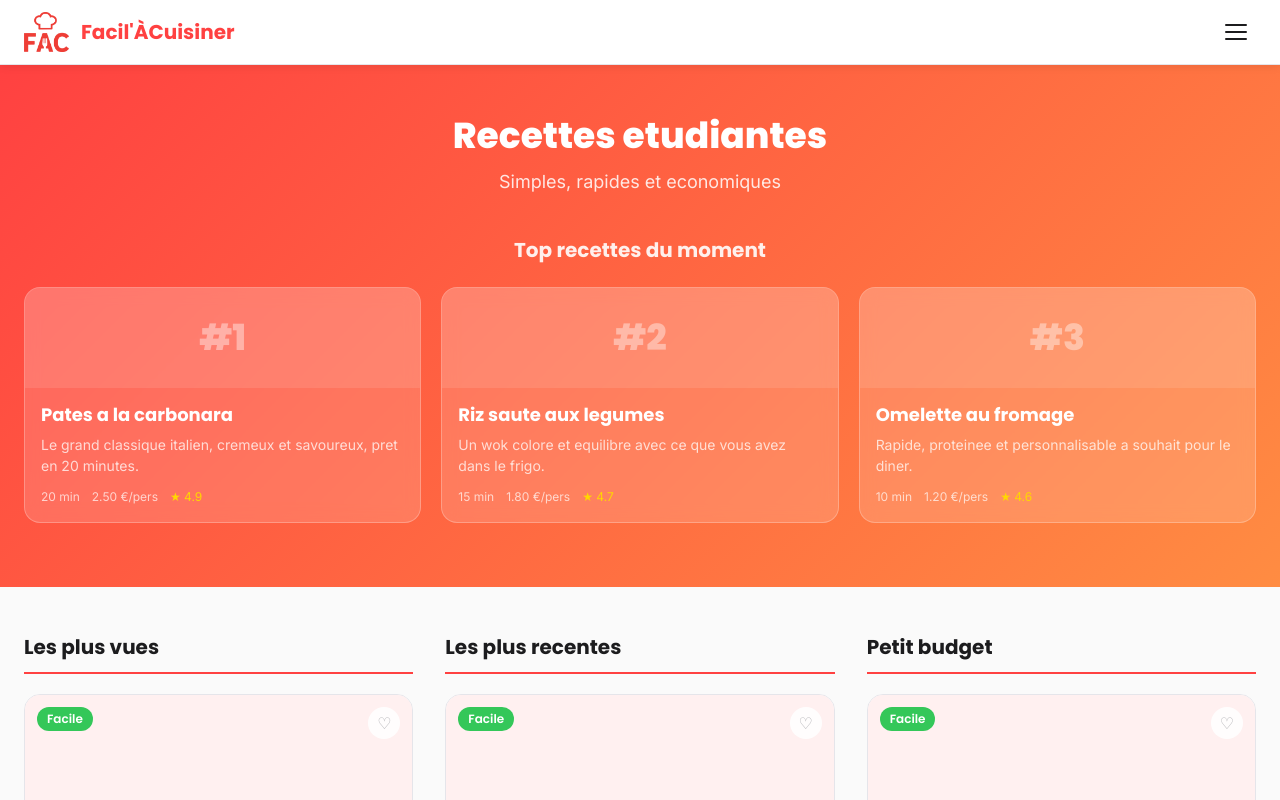
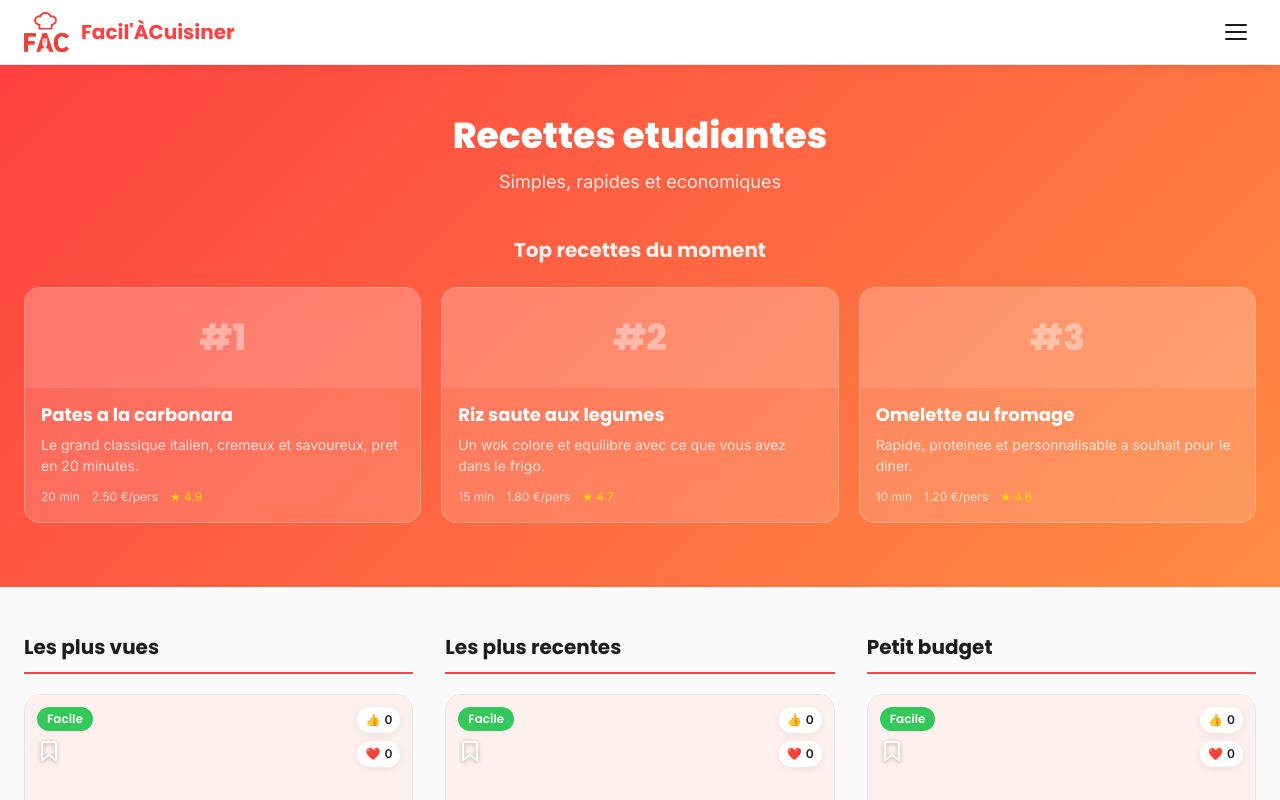
Before and after one commit to Projet-Master2/FAC-front, a Vue app in the folder FAC-Front/: page / in a window 1280 px wide. Shown: the top 800 px of the page. Built offline with nearby package versions, Linux system fonts and the light colour scheme; the HTML template or start-up script is replaced by a standard one.

Commit message:
feat(ui): add reaction picker and update recipe card with counters

```diff
--- a/FAC-Front/src/api/recipes.ts
+++ b/FAC-Front/src/api/recipes.ts
@@ -1,6 +1,7 @@
 import apiClient from './client'
 
 export type Difficulty = 'EASY' | 'MEDIUM' | 'HARD'
+export type RecipeReactionType = 'LIKE' | 'DISLIKE' | 'LOVE'
 
 export interface RecipeAuthor {
   id:     string
@@ -33,6 +34,7 @@ export interface RecipeSummary {
   author:        RecipeAuthor
   tags:          { tag: RecipeTag }[]
   media:         RecipeMedia[]
+  reactions?:    { type: RecipeReactionType }[]
   _count:        { ratings: number; comments: number; favorites: number }
 }
 
@@ -58,6 +60,7 @@ export interface RecipeDetail extends RecipeSummary {
   steps:       RecipeStep[]
   ratings:     { score: number }[]
   avgRating:   number | null
+  reactions?:  { type: RecipeReactionType }[]
 }
 
 export interface RecipesQuery {
@@ -130,4 +133,10 @@ export const recipesApi = {
 
   rateRecipe: (id: string, score: number) =>
     apiClient.post(`/api/recipes/${id}/ratings`, { score }),
+
+  addReaction: (id: string, type: RecipeReactionType) =>
+    apiClient.post(`/api/recipes/${id}/reactions`, { type }),
+
+  removeReaction: (id: string, type: RecipeReactionType) =>
+    apiClient.delete(`/api/recipes/${id}/reactions/${type}`),
 }
--- a/FAC-Front/src/components/RecipeCard.vue
+++ b/FAC-Front/src/components/RecipeCard.vue
@@ -31,6 +31,16 @@ const avgRating = computed(() => {
   return r ? r.toFixed(1) : null
 })
 
+const likeCount = computed(() => {
+  const reactions = (props.recipe as RecipeSummary & { reactions?: Array<{ type: string }> }).reactions ?? []
+  return reactions.filter(reaction => reaction.type === 'LIKE').length
+})
+
+const loveCount = computed(() => {
+  const reactions = (props.recipe as RecipeSummary & { reactions?: Array<{ type: string }> }).reactions ?? []
+  return reactions.filter(reaction => reaction.type === 'LOVE').length
+})
+
 const coverImage = computed(() => props.recipe.media?.[0]?.url ?? null)
 
 const authorName = computed(
@@ -53,14 +63,31 @@ const authorName = computed(
         {{ difficulty.label }}
       </span>
 
-      <!-- Bouton favori -->
+      <div class="recipe-card__reaction-box">
+        <span class="recipe-card__reaction-pill" title="Pouces levés">
+          <span class="recipe-card__reaction-icon">👍</span>
+          <span>{{ likeCount }}</span>
+        </span>
+        <span class="recipe-card__reaction-pill" title="Cœurs">
+          <span class="recipe-card__reaction-icon">❤️</span>
+          <span>{{ loveCount }}</span>
+        </span>
+      </div>
+
       <button
         class="recipe-card__favorite"
         :class="{ 'recipe-card__favorite--active': isFavorite }"
         :aria-label="isFavorite ? 'Retirer des favoris' : 'Ajouter aux favoris'"
-        @click.prevent="emit('favorite', recipe.id)"
+        @click.prevent.stop="emit('favorite', recipe.id)"
       >
-        <span>{{ isFavorite ? '♥' : '♡' }}</span>
+        <!-- outlined -->
+        <svg v-if="!isFavorite" xmlns="http://www.w3.org/2000/svg" viewBox="0 0 24 24" fill="none" stroke="currentColor" stroke-width="2" stroke-linecap="round" stroke-linejoin="round">
+          <path d="M19 21l-7-5-7 5V5a2 2 0 0 1 2-2h10a2 2 0 0 1 2 2z"/>
+        </svg>
+        <!-- filled -->
+        <svg v-else xmlns="http://www.w3.org/2000/svg" viewBox="0 0 24 24" fill="currentColor" stroke="currentColor" stroke-width="2" stroke-linecap="round" stroke-linejoin="round">
+          <path d="M19 21l-7-5-7 5V5a2 2 0 0 1 2-2h10a2 2 0 0 1 2 2z"/>
+        </svg>
       </button>
     </div>
 
@@ -160,30 +187,62 @@ const authorName = computed(
   color: #fff;
 }
 
-/* Bouton favori */
-.recipe-card__favorite {
+/* Réactions + favori */
+.recipe-card__reaction-box {
   position: absolute;
   top: var(--space-3);
   right: var(--space-3);
-  width: 32px;
-  height: 32px;
-  border-radius: 50%;
+  display: flex;
+  flex-direction: column;
+  gap: var(--space-2);
+}
+
+.recipe-card__reaction-pill {
+  display: inline-flex;
+  align-items: center;
+  gap: 4px;
+  padding: 4px 8px;
+  border-radius: var(--radius-full);
+  background: rgba(255,255,255,0.92);
+  color: var(--color-text);
+  font-size: var(--text-xs);
+  font-weight: var(--font-weight-semibold);
+  box-shadow: 0 2px 8px rgba(0,0,0,0.08);
+}
+
+.recipe-card__reaction-icon {
+  font-size: 12px;
+  line-height: 1;
+}
+
+.recipe-card__favorite {
+  position: absolute;
+  top: calc(var(--space-3) + 32px);
+  left: var(--space-3);
+  width: 24px;
+  height: 24px;
   border: none;
-  background: rgba(255,255,255,0.9);
-  display: flex;
+  background: transparent;
+  color: rgba(255,255,255,0.95);
+  cursor: pointer;
+  display: inline-flex;
   align-items: center;
   justify-content: center;
-  cursor: pointer;
-  font-size: 16px;
-  transition: transform var(--transition-fast), background var(--transition-fast);
-  color: var(--color-text-muted);
+  padding: 0;
+  filter: drop-shadow(0 1px 2px rgba(0,0,0,0.35));
+  transition: transform var(--transition-fast), color var(--transition-fast);
+}
+
+.recipe-card__favorite svg {
+  width: 24px;
+  height: 24px;
+  pointer-events: none;
 }
 
 .recipe-card__favorite:hover { transform: scale(1.15); }
 
 .recipe-card__favorite--active {
   color: var(--color-primary);
-  background: var(--color-primary-bg);
 }
 
 /* Corps */
--- /dev/null
+++ b/FAC-Front/src/components/RecipeReactionPicker.vue
@@ -0,0 +1,114 @@
+<script setup lang="ts">
+const props = defineProps<{
+  likeActive?: boolean
+  dislikeActive?: boolean
+  loveActive?: boolean
+  loading?: boolean
+  disabled?: boolean
+}>()
+
+const emit = defineEmits<{
+  (event: 'toggle-like'): void
+  (event: 'toggle-dislike'): void
+  (event: 'toggle-love'): void
+}>()
+
+const options = [
+  { key: 'like', type: 'LIKE', emoji: '👍', label: 'J’aime' },
+  { key: 'dislike', type: 'DISLIKE', emoji: '👎', label: 'Je n’aime pas' },
+  { key: 'love', type: 'LOVE', emoji: '❤️', label: 'Cœur' },
+] as const
+</script>
+
+<template>
+  <div class="reaction-picker">
+    <p class="reaction-picker__label">Réagissez à cette recette :</p>
+
+    <div class="reaction-picker__options">
+      <button
+        v-for="option in options"
+        :key="option.key"
+        type="button"
+        class="reaction-picker__button"
+        :class="{
+          'reaction-picker__button--active': option.key === 'like' ? props.likeActive : option.key === 'dislike' ? props.dislikeActive : props.loveActive,
+        }"
+        :disabled="props.disabled || props.loading"
+        @click="option.key === 'like' ? emit('toggle-like') : option.key === 'dislike' ? emit('toggle-dislike') : emit('toggle-love')"
+      >
+        <span class="reaction-picker__emoji">{{ option.emoji }}</span>
+        <span class="reaction-picker__label-text">{{ option.label }}</span>
+      </button>
+    </div>
+  </div>
+</template>
+
+<style scoped>
+.reaction-picker {
+  display: flex;
+  flex-direction: column;
+  gap: var(--space-3);
+  padding-top: var(--space-4);
+  border-top: 1px solid var(--color-border);
+}
+
+.reaction-picker__label {
+  margin: 0;
+  font-size: var(--text-sm);
+  color: var(--color-text-secondary);
+  font-weight: var(--font-weight-medium);
+}
+
+.reaction-picker__options {
+  display: flex;
+  flex-wrap: wrap;
+  gap: var(--space-3);
+}
+
+.reaction-picker__button {
+  display: inline-flex;
+  align-items: center;
+  gap: var(--space-2);
+  padding: var(--space-2) var(--space-3);
+  border: 1.5px solid var(--color-border);
+  border-radius: var(--radius-full);
+  background: var(--color-surface);
+  color: var(--color-text);
+  cursor: pointer;
+  transition: all var(--transition-fast);
+}
+
+.reaction-picker__button:hover:not(:disabled) {
+  border-color: var(--color-primary);
+  transform: translateY(-1px);
+}
+
+.reaction-picker__button--active {
+  border-color: var(--color-primary);
+  background: linear-gradient(135deg, #fef2f2 0%, #fff7ed 100%);
+  color: var(--color-primary-dark);
+  box-shadow: 0 0 0 1px rgba(234, 88, 12, 0.15);
+}
+
+.reaction-picker__button:disabled {
+  opacity: 0.6;
+  cursor: wait;
+}
+
+.reaction-picker__emoji {
+  font-size: 18px;
+  line-height: 1;
+}
+
+.reaction-picker__label-text {
+  font-size: var(--text-sm);
+  font-weight: var(--font-weight-medium);
+}
+
+.reaction-picker__thanks {
+  margin: 0;
+  font-size: var(--text-sm);
+  color: var(--color-success);
+  font-weight: var(--font-weight-medium);
+}
+</style>
```
